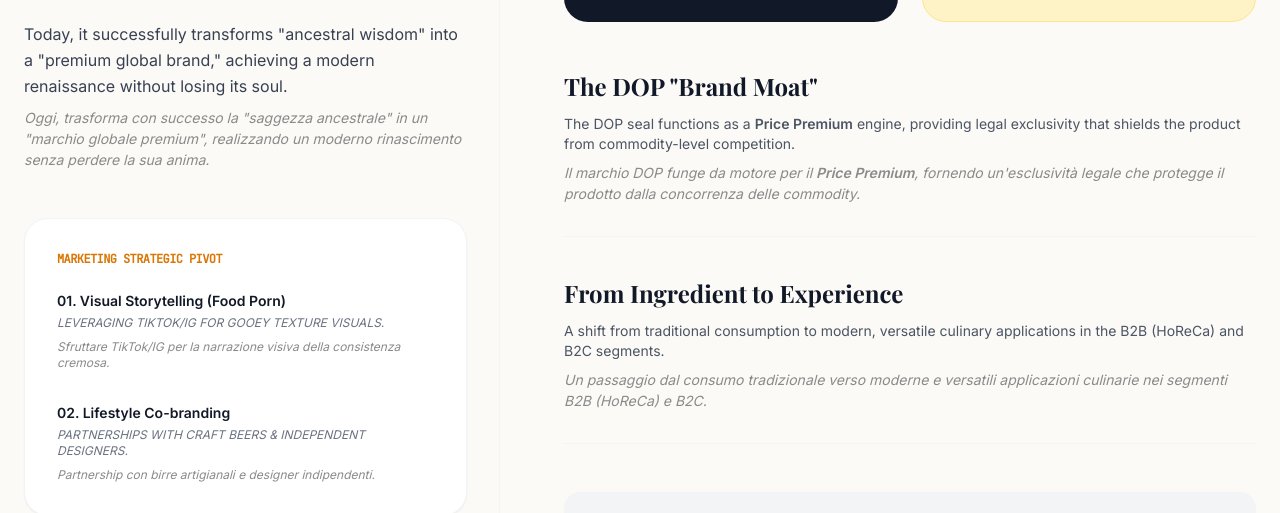
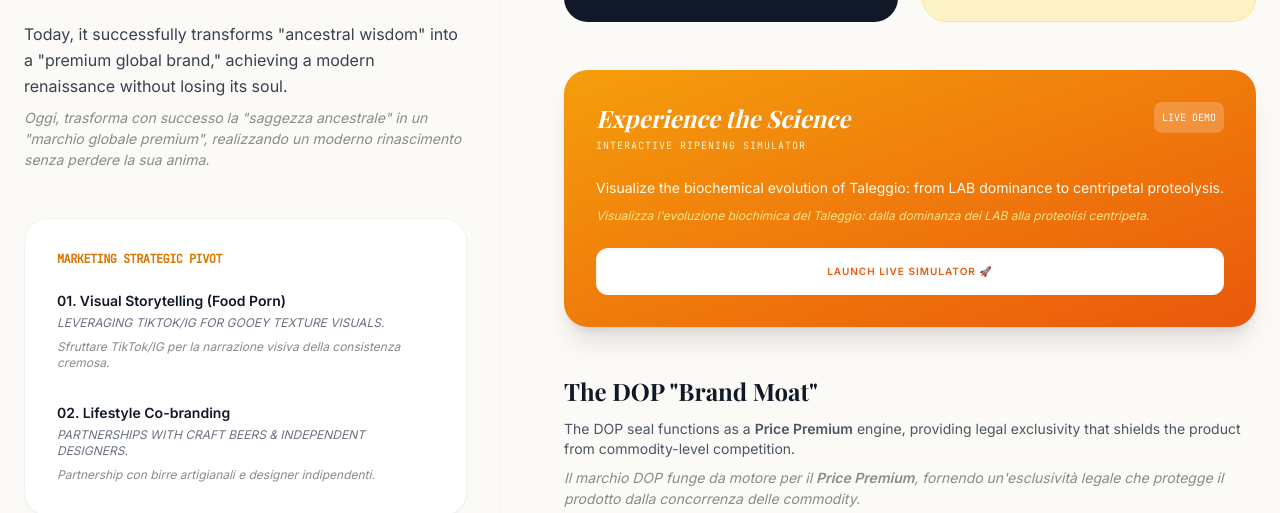
Before and after one commit to papudevinerkiiirenyiran-web/Taleggio, a plain HTML site: page index.html in a window 1280 px wide. Shown: the part 782-1295 px from the top of the page. Drawn offline with nearby package versions, Linux system fonts and the light colour scheme; a web font is replaced by a local one.

Commit message:
Update index.html

```diff
--- a/index.html
+++ b/index.html
@@ -97,6 +97,23 @@
                     </div>
                 </div>
 
+                <div class="p-8 bg-gradient-to-br from-amber-500 to-orange-600 rounded-3xl text-white shadow-xl transform hover:scale-[1.01] transition-all duration-300">
+                    <div class="flex justify-between items-start mb-6">
+                        <div>
+                            <h4 class="serif text-2xl font-bold mb-1 italic">Experience the Science</h4>
+                            <p class="text-amber-100 text-[10px] uppercase tracking-widest mono">Interactive Ripening Simulator</p>
+                        </div>
+                        <span class="bg-white/20 p-2 rounded-lg text-[10px] mono">LIVE DEMO</span>
+                    </div>
+                    <p class="text-sm text-amber-50 mb-6 leading-relaxed">
+                        Visualize the biochemical evolution of Taleggio: from LAB dominance to centripetal proteolysis.
+                        <span class="block ita-text !text-amber-200 !text-xs !mt-2">Visualizza l'evoluzione biochimica del Taleggio: dalla dominanza dei LAB alla proteolisi centripeta.</span>
+                    </p>
+                    <a href="simulator.html" target="_blank" class="inline-flex items-center justify-center w-full bg-white text-orange-600 py-4 rounded-xl font-bold uppercase tracking-widest text-[10px] hover:bg-amber-50 transition-colors shadow-inner">
+                        Launch Live Simulator 🚀
+                    </a>
+                </div>
+
                 <div class="space-y-10">
                     <div class="border-b border-gray-100 pb-8">
                         <h4 class="serif text-2xl font-bold mb-3 text-gray-900">The DOP "Brand Moat"</h4>
```
